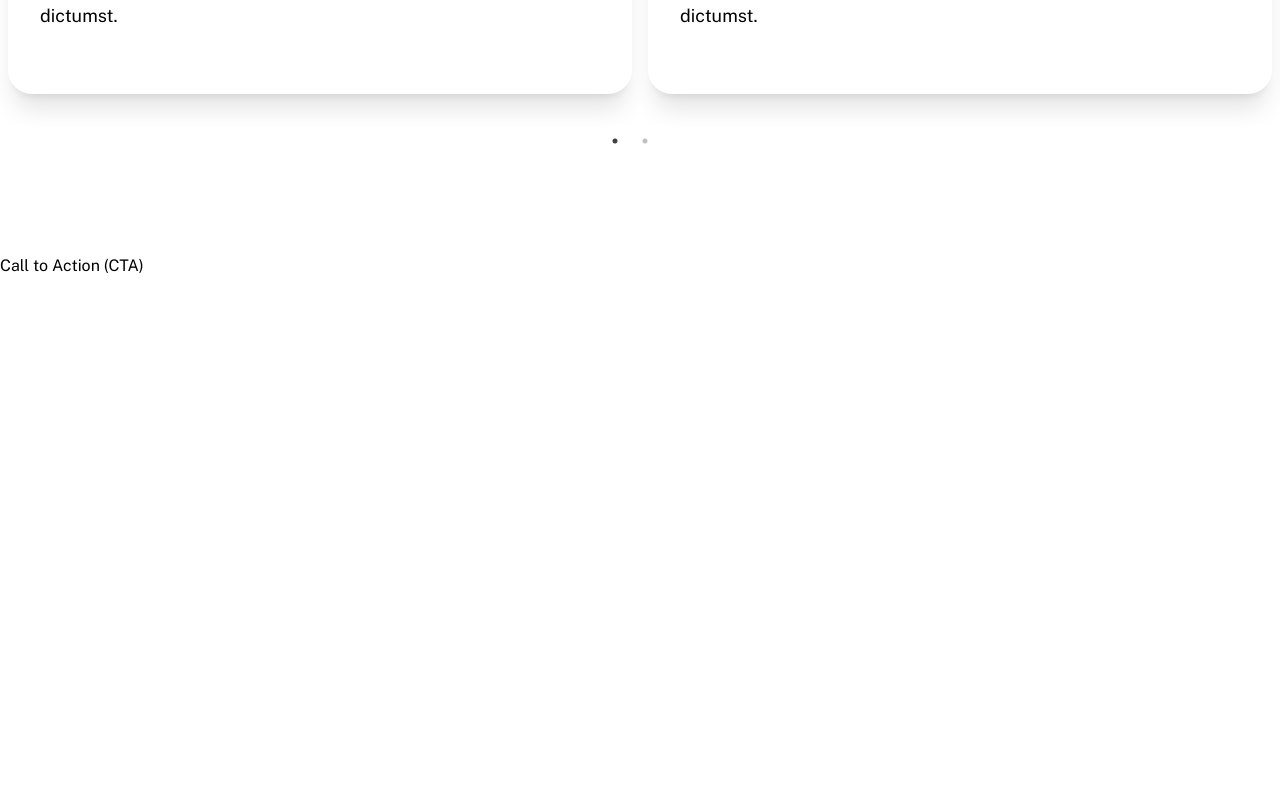
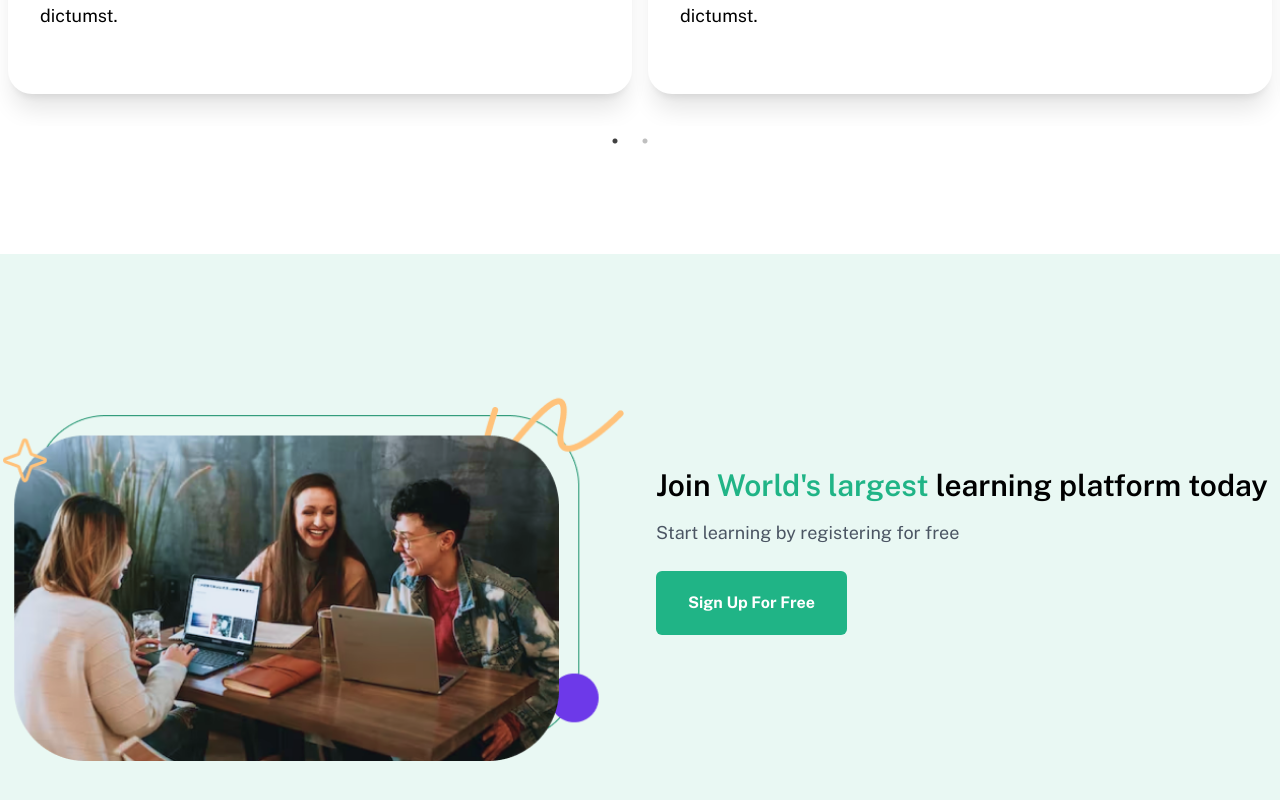
Before and after one commit to ay690/-Landing-page-Education, a React (Vite) app: page / in a window 1280 px wide. Shown: the part 3792-4592 px from the top of the page. Before the commit the page ends 4070 px from the top, so only its background shows below. Built offline with nearby package versions, Linux system fonts and the light colour scheme.

Commit message:
Call To Action (CTA)

```diff
--- a/src/components/CTA.jsx
+++ b/src/components/CTA.jsx
@@ -1,9 +1,20 @@
 import React from 'react'
+import { cta } from "../assets"
 
 const CTA = () => {
   return (
+    <div  className='w-full bg-[#E9F8F3] py-24' >
+    <div className='md:max-w-[1480px] m-auto grid md:grid-cols-2 gap-8 max-w-[600px] items-center  px-4 md:px-0' >
+      <img src={cta} alt='CTA' className='w-[650px] mx-auto' />
     <div>
-      Call to Action (CTA)
+            <h1 className='py-2  text-3xl font-semibold'>Join <span className='text-[#20B486]'>World's largest</span> learning platform today </h1>
+            <p className='py-2 text-lg text-gray-600'>Start learning by registering for free</p>
+            <button className='max-[780px]:w-full my-4 px-8 py-5 rounded-md bg-[#20B486] text-white font-bold'>Sign Up For Free</button>
+
+
+        </div>
+    </div>
+
     </div>
   )
 }
```
